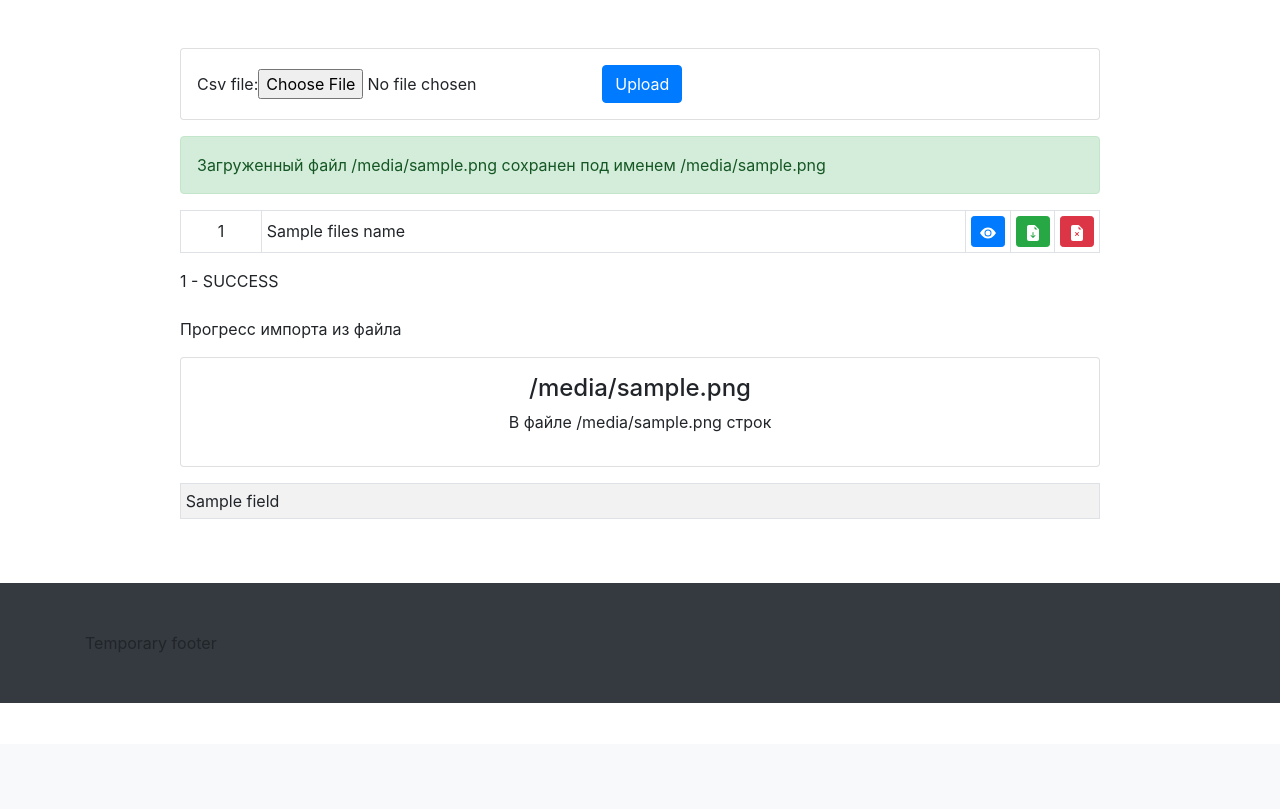
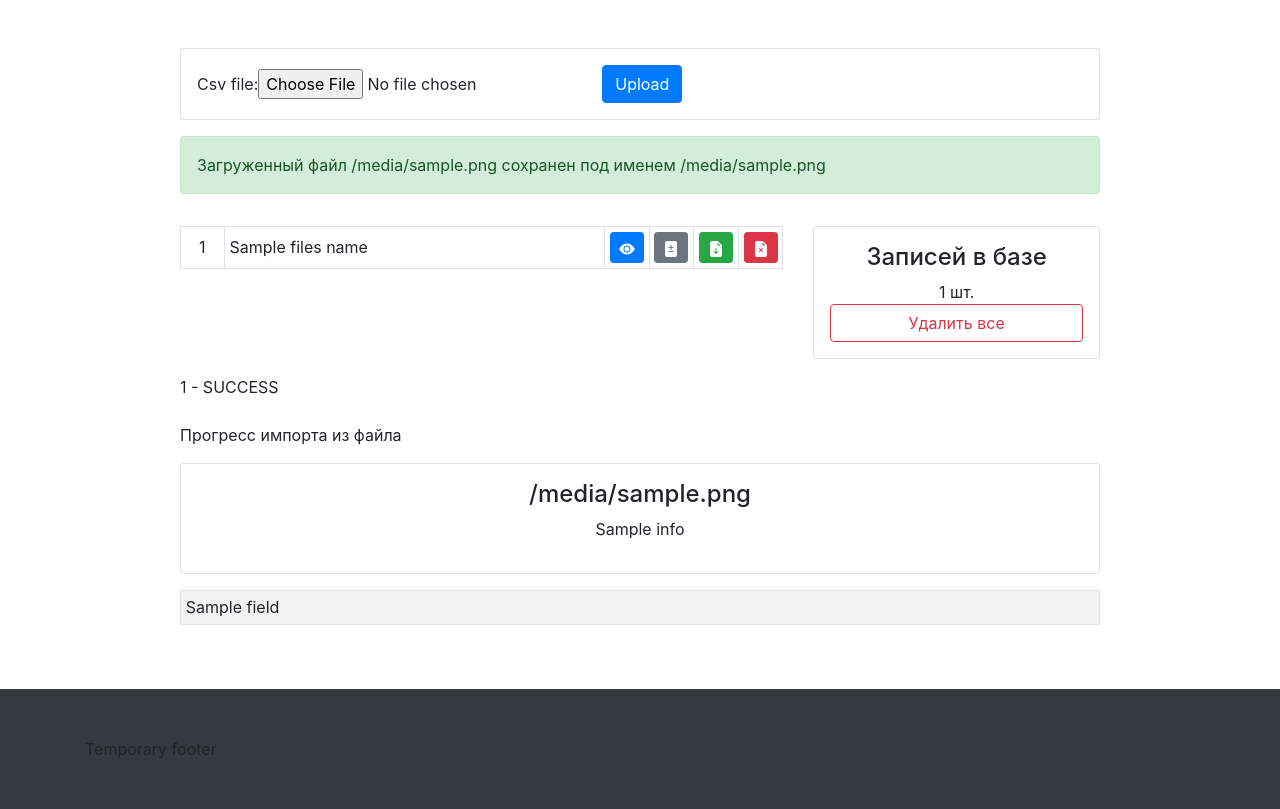
Before and after one commit to baikov/autoparts, a Django app: template src/parts/templates/parts/progress.html in a window 1280 px wide. Shown: the part 56-865 px from the top of the page. Before the commit the page ends 759 px from the top, so only its background shows below. Run offline with Django 3.2, Linux system fonts and the light colour scheme; tables that the repository leaves empty hold one stand-in row (values such as "Sample post"); the template is opened without the code that fills it: values that come from a table or form of the project are taken from there, most other values are stand-ins (such as "Sample title", 1, 10 or a date in 2020); parts of the project's set-up code (start-up, migrations or seed data) failed here and were passed over; some libraries are stand-ins or nearby versions.

Commit message:
fix import tpl

```diff
--- a/src/parts/templates/parts/upload_csv.html
+++ b/src/parts/templates/parts/upload_csv.html
@@ -35,14 +35,15 @@
                     </form>
                 </div>
                 -->
-
+                <div class="row">
+                    <div class="col-8">
                         <table class="table table-hover table-sm table-bordered my-3">
                             {% for name in files_name %}
                             <tr>
                                 <td class="text-center align-middle">{{forloop.counter}}</td>
                                 <td class="align-middle">{{name}}</td>
                                 <td style="width:24px;">
-                            <a href="{% url 'import' %}.?file={{name}}&show=yes" class="btn btn-primary btn-sm" role="button">
+                                    <a href="{% url 'import' %}.?file={{name}}&action=show" class="btn btn-primary btn-sm" role="button" id="btn-tooltip" data-toggle="tooltip" data-placement="top" title="Показать">
                                         <svg xmlns="http://www.w3.org/2000/svg" width="16" height="16" fill="currentColor" class="bi bi-eye-fill" viewBox="0 0 16 16">
                                             <path d="M10.5 8a2.5 2.5 0 1 1-5 0 2.5 2.5 0 0 1 5 0z"/>
                                             <path d="M0 8s3-5.5 8-5.5S16 8 16 8s-3 5.5-8 5.5S0 8 0 8zm8 3.5a3.5 3.5 0 1 0 0-7 3.5 3.5 0 0 0 0 7z"/>
@@ -50,14 +51,21 @@
                                     </a>
                                 </td>
                                 <td style="width:24px;">
-                            <a href="{% url 'import' %}.?file={{name}}&import=yes" class="btn btn-success btn-sm" role="button">
+                                    <a href="{% url 'import' %}.?file={{name}}&action=compare" class="btn btn-secondary btn-sm" role="button" id="btn-tooltip" data-toggle="tooltip" data-placement="top" title="Сравнить файл с базой">
+                                        <svg xmlns="http://www.w3.org/2000/svg" width="16" height="16" fill="currentColor" class="bi bi-file-diff-fill" viewBox="0 0 16 16">
+                                            <path d="M12 0H4a2 2 0 0 0-2 2v12a2 2 0 0 0 2 2h8a2 2 0 0 0 2-2V2a2 2 0 0 0-2-2zM8.5 4.5V6H10a.5.5 0 0 1 0 1H8.5v1.5a.5.5 0 0 1-1 0V7H6a.5.5 0 0 1 0-1h1.5V4.5a.5.5 0 0 1 1 0zM6 10h4a.5.5 0 0 1 0 1H6a.5.5 0 0 1 0-1z"/>
+                                        </svg>
+                                    </a>
+                                </td>
+                                <td style="width:24px;">
+                                    <a href="{% url 'import' %}.?file={{name}}&action=import" class="btn btn-success btn-sm" role="button" id="btn-tooltip" data-toggle="tooltip" data-placement="top" title="Импорт">
                                         <svg xmlns="http://www.w3.org/2000/svg" width="16" height="16" fill="currentColor" class="bi bi-file-earmark-arrow-down-fill" viewBox="0 0 16 16">
                                             <path d="M9.293 0H4a2 2 0 0 0-2 2v12a2 2 0 0 0 2 2h8a2 2 0 0 0 2-2V4.707A1 1 0 0 0 13.707 4L10 .293A1 1 0 0 0 9.293 0zM9.5 3.5v-2l3 3h-2a1 1 0 0 1-1-1zm-1 4v3.793l1.146-1.147a.5.5 0 0 1 .708.708l-2 2a.5.5 0 0 1-.708 0l-2-2a.5.5 0 0 1 .708-.708L7.5 11.293V7.5a.5.5 0 0 1 1 0z"/>
                                         </svg>
                                     </a>
                                 </td>
                                 <td style="width:24px;">
-                            <a href="{% url 'import' %}.?file={{name}}&remove=yes" class="btn btn-danger btn-sm" role="button">
+                                    <a href="{% url 'import' %}.?file={{name}}&action=remove" class="btn btn-danger btn-sm" role="button" id="btn-tooltip" data-toggle="tooltip" data-placement="top" title="Удалить файл">
                                         <svg xmlns="http://www.w3.org/2000/svg" width="16" height="16" fill="currentColor" class="bi bi-file-earmark-x-fill" viewBox="0 0 16 16">
                                             <path d="M9.293 0H4a2 2 0 0 0-2 2v12a2 2 0 0 0 2 2h8a2 2 0 0 0 2-2V4.707A1 1 0 0 0 13.707 4L10 .293A1 1 0 0 0 9.293 0zM9.5 3.5v-2l3 3h-2a1 1 0 0 1-1-1zM6.854 7.146 8 8.293l1.146-1.147a.5.5 0 1 1 .708.708L8.707 9l1.147 1.146a.5.5 0 0 1-.708.708L8 9.707l-1.146 1.147a.5.5 0 0 1-.708-.708L7.293 9 6.146 7.854a.5.5 0 1 1 .708-.708z"/>
                                         </svg>
@@ -66,6 +74,15 @@
                             </tr>
                             {% endfor %}
                         </table>
+                    </div>
+                    <div class="col-4">
+                        <div class="card p-3 my-3 text-center">
+                            <h4>Записей в базе</h4>
+                            {{parts_count}} шт.
+                            <a href="{% url 'import' %}.?action=cleardb" class="btn btn-outline-danger">Удалить все</a>
+                        </div>
+                    </div>
+                </div>
 
                 {% if message %}
                 <div class="p-3 my-3 alert {% if message.status %}alert-success{% else %}alert-danger{% endif %}" role="alert">
@@ -87,7 +104,9 @@
                 {% if file %}
                 <div class="card p-3 my-3">
                     <h4 class="text-center">{{file}}</h4>
-                    <p class="text-center">В файле {{parts_in_file}} строк</p>
+                    {% if info %}
+                    <p class="text-center">{{info}}</p>
+                    {% endif %}
                 </div>
                 {% endif %}
 
@@ -115,5 +134,9 @@ $(function () {
 });
 </script>
 {% endif %}
-
+<script>
+$(function () {
+    $('[data-toggle="tooltip"]').tooltip()
+})
+</script>
 {% endblock %}
```
Lines whose indentation alone changed are shown as unchanged.
